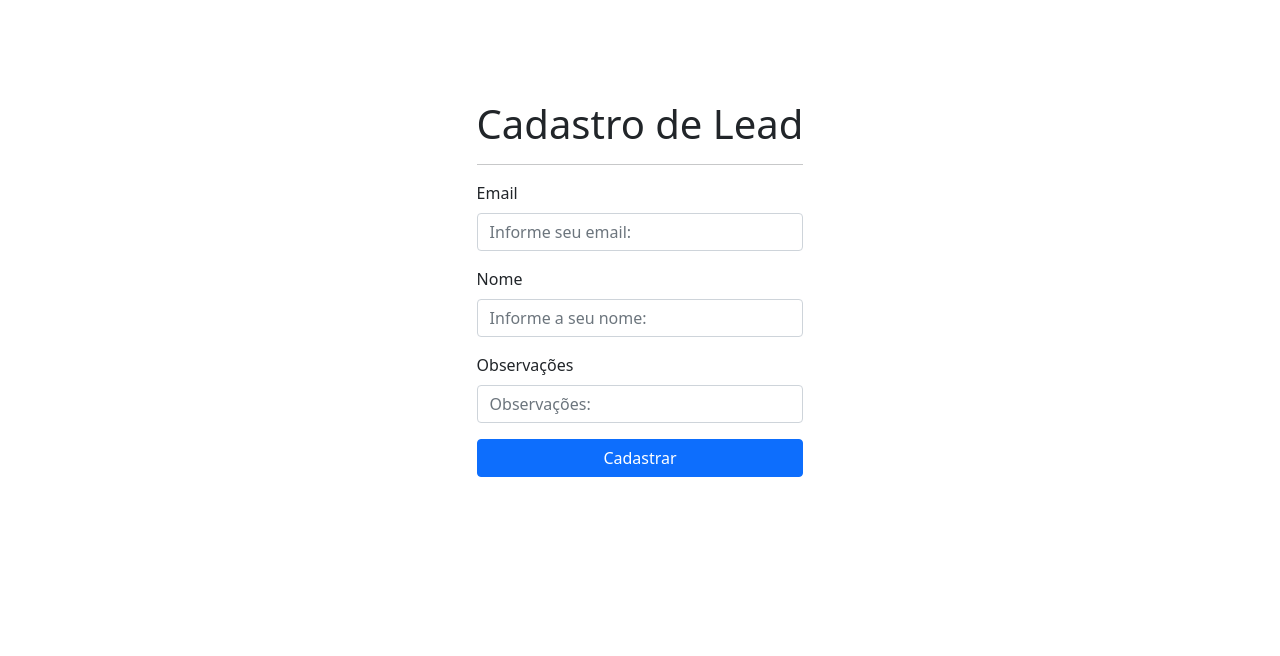
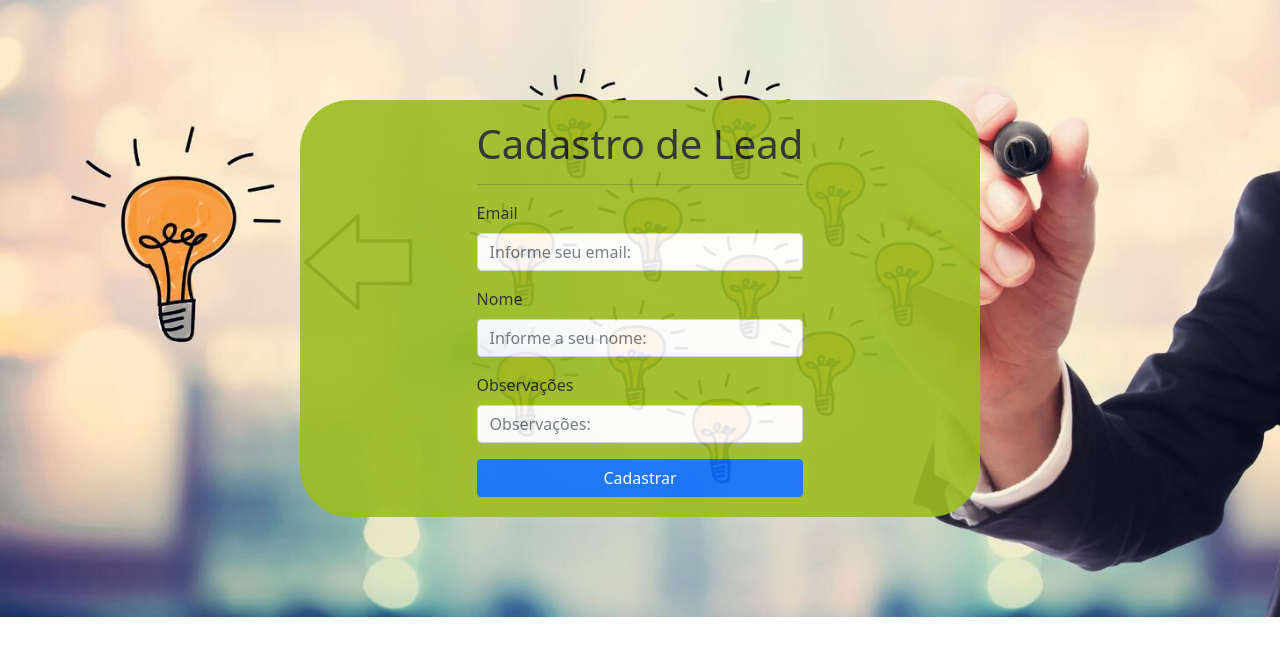
Before and after one commit to souzadbr/Lead_Collector_React, a React (Create React App) app: page / in a window 1280 px wide. Shown: the top 656 px of the page. Built offline with nearby package versions, Linux system fonts and the light colour scheme.

Commit message:
Personalizar paginas

```diff
--- a/src/App.css
+++ b/src/App.css
@@ -2,6 +2,20 @@
   display: flex;
   align-items: center;
   justify-content: center;
-  margin-top: 100px;
+  margin: 100px 300px;
+  padding: 20px;
+
+  background-color: rgb(155, 189, 33);
+  opacity: 0.9;
+  border-radius: 50px;
+
+
 
 }
+
+body{
+  background-image: url(img/1.jpg);
+  background-size: cover;
+  background-repeat: no-repeat;
+
+}
```
Also changed, not shown: src/img/1.jpg (added), src/img/modelo-de-nogocio.jpg (added).
